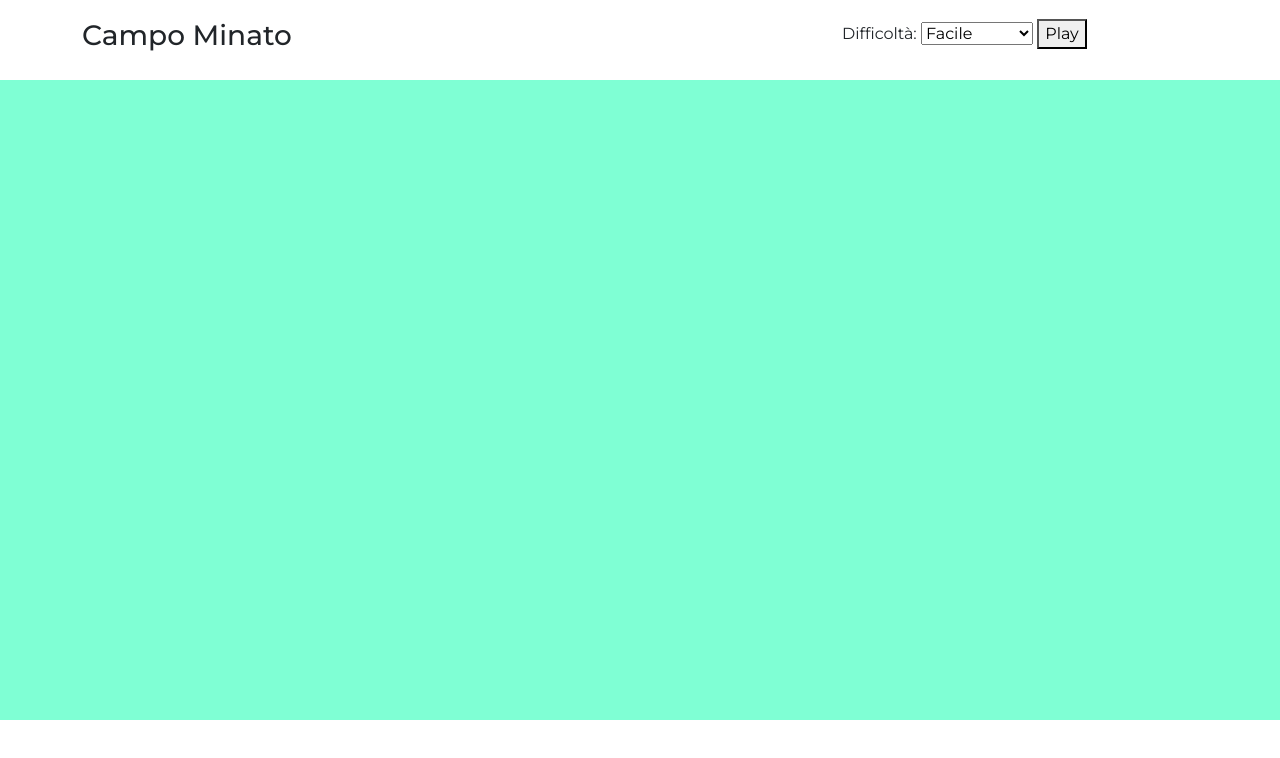
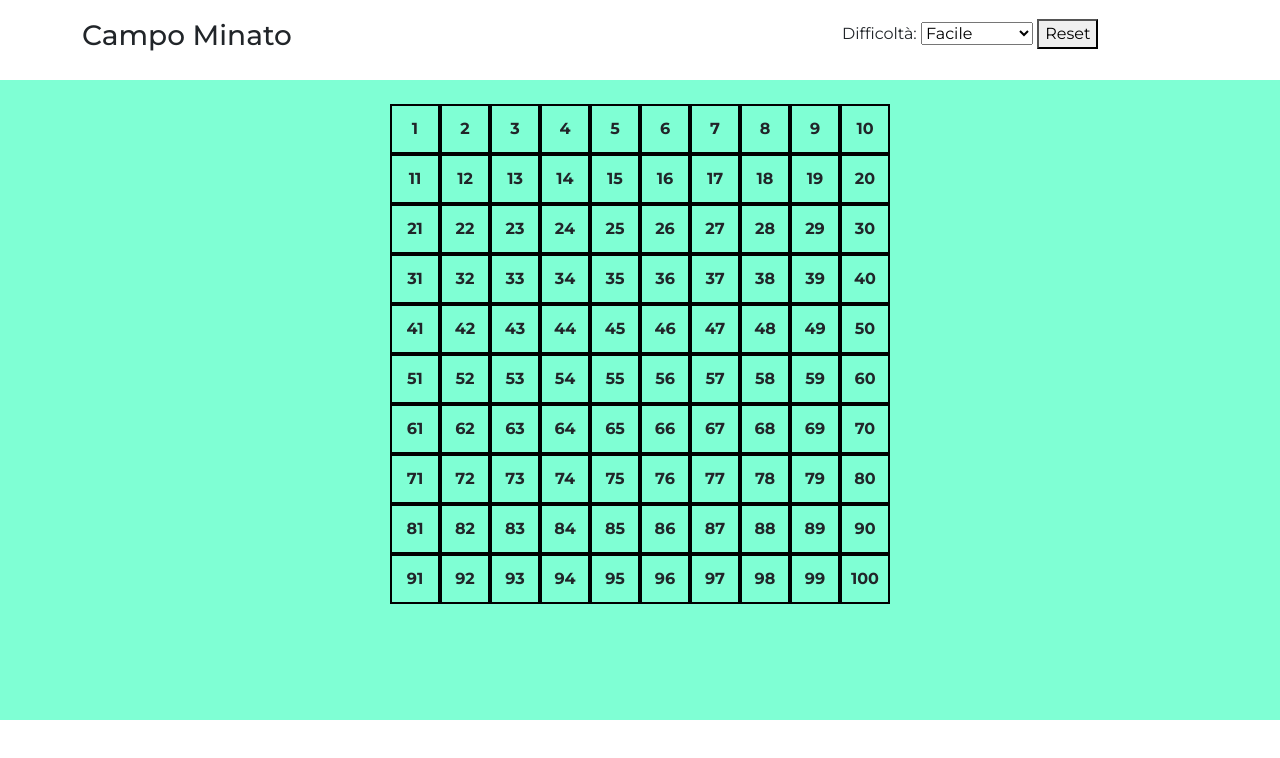
Before and after one commit to giagra91/js-campominato-grid, a plain HTML site: page index.html in a window 1280 px wide. Both pictures are taken after a click on the button "Play". Drawn offline with nearby package versions, Linux system fonts and the light colour scheme.

Commit message:
completamento esercizio

```diff
--- a/css/style.css
+++ b/css/style.css
@@ -10,6 +10,26 @@ div#main-container{
     height: 80vh;
 }
 
-div.box{
+div#grid{
+    width: 500px;
+    /* height: 500px; */
+    margin: 0 auto;
+    display: flex;
+    justify-content: center;
+    flex-wrap: wrap;
 
 }
+
+div.box{
+    width: 50px;
+    height: 50px;
+    border: 2px solid black;
+    display: flex;
+    justify-content: center;
+    align-items: center;
+}
+
+.box-blue{
+    background-color: rgb(100, 149, 237) ;
+    color: white;
+}
--- a/index.html
+++ b/index.html
@@ -31,7 +31,8 @@
                         <option value="medium">Intermedio</option>
                         <option value="hard">Difficile</option>
                     </select>
-                    <button>Play</button>
+                    <button id="play">Play</button>
+                    <button id="reset">Reset</button>
                 </div>
 
             </div>
@@ -41,8 +42,8 @@
     <main>
         <div class="container-fluid" id="main-container">
             <div class="row">
-                <div class="col-12 text-center">
-                    <div id="grid">
+                <div class="col-7 m-auto pt-4">
+                    <div class="fw-bold" id="grid">
 
                     </div>
                 </div>
--- a/js/main.js
+++ b/js/main.js
@@ -0,0 +1,38 @@
+// Inizializzo e assegno le variabili per la scelta dell'utente e per inserire elementi nel DOM
+const userChoice = document.getElementById(`game-option`);
+const gridElement = document.getElementById(`grid`);
+
+// Aggiungo la funzione di click per stampare nel DOM gli elementi in base alla scelta dell'utente
+document.getElementById(`play`).addEventListener(`click`, function(){
+    document.getElementById(`play`).classList.add(`d-none`);
+
+    let numberGrids = 0;
+
+    if (userChoice.value == `easy`){
+        numberGrids = 100;
+    } else if (userChoice.value == `medium`){
+        numberGrids = 80;
+    } else if (userChoice.value == `hard`){
+        numberGrids = 50;
+    }
+
+    for (i = 1 ; i < numberGrids + 1 ; i++){
+        let newDiv = document.createElement(`div`);
+        newDiv.classList.add(`box`);
+        newDiv.innerHTML+= i;
+        gridElement.appendChild(newDiv);
+
+        // Aggiungo la funzione di click per attivare e disattivare la classe box-blue
+        newDiv.addEventListener(`click`, function(){
+            newDiv.classList.toggle(`box-blue`)
+        })
+    }
+
+})
+
+// Aggiungo la funzione di click per resettare tutto il contenuto
+document.getElementById(`reset`).addEventListener(`click`, function(){
+    gridElement.innerHTML=``;
+    document.getElementById(`play`).classList.remove(`d-none`)
+
+})
```
